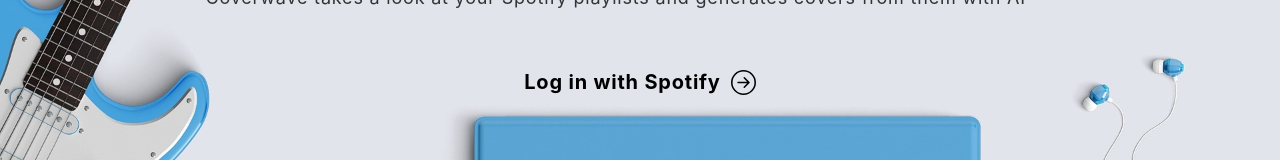
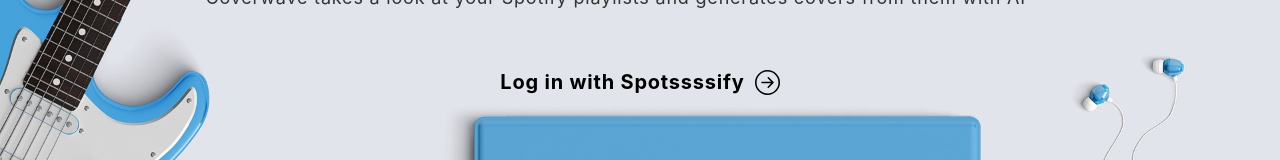
Before and after one commit to InsaneH4/coverwave, a React (Create React App) app in the folder frontend/: page / in a window 1280 px wide. Shown: the part 404-564 px from the top of the page. Built offline with nearby package versions, Linux system fonts and the light colour scheme.

Commit message:
Update Home.js

```diff
--- a/frontend/src/pages/Home.js
+++ b/frontend/src/pages/Home.js
@@ -43,6 +43,13 @@
         }
     }
 
+    const loginSpotify = () => {
+        fetch('http://localhost:8000/login', { // change to heroku later i think
+            method: 'GET',
+            headers: {'Content-Type': 'application/json'}
+        })
+    }
+
 
 
     return (
@@ -53,7 +60,7 @@
                         <span className="tagline">Welcome to coverwave</span>
                         <h1>{'Hi, This is '}<span className="wrap">{text}</span></h1>
                         <p>Coverwave takes a look at your Spotify playlists and generates covers from them with AI</p>
-                        <Link className="button" to="/login" >Log in with Spotify<ArrowRightCircle size={25} /></Link>
+                        <Link className="button" onClick={loginSpotify} >Log in with Spotssssify<ArrowRightCircle size={25} /></Link>
                     </Col>
 
                     {/* <Col xs={12} md={6} xl={5}>
```
Also changed, not shown: 1 other file (tests, documents, lock files or other folders).
